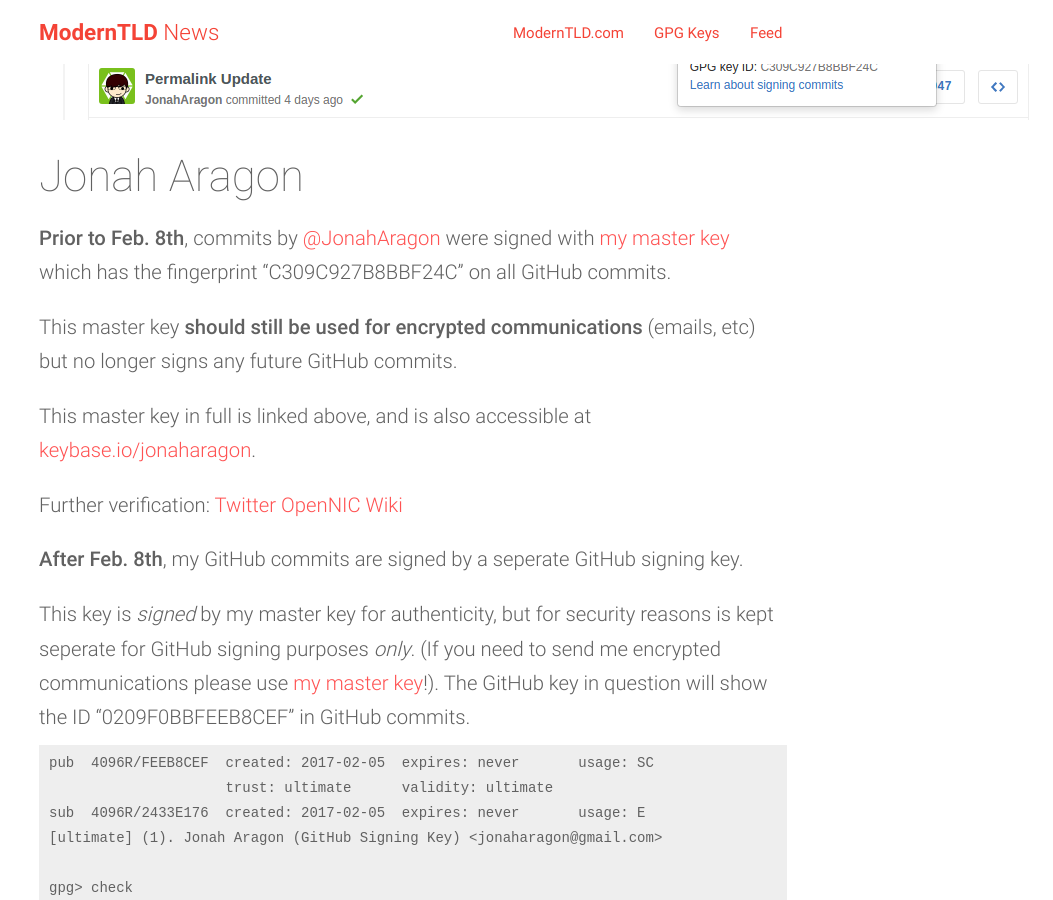
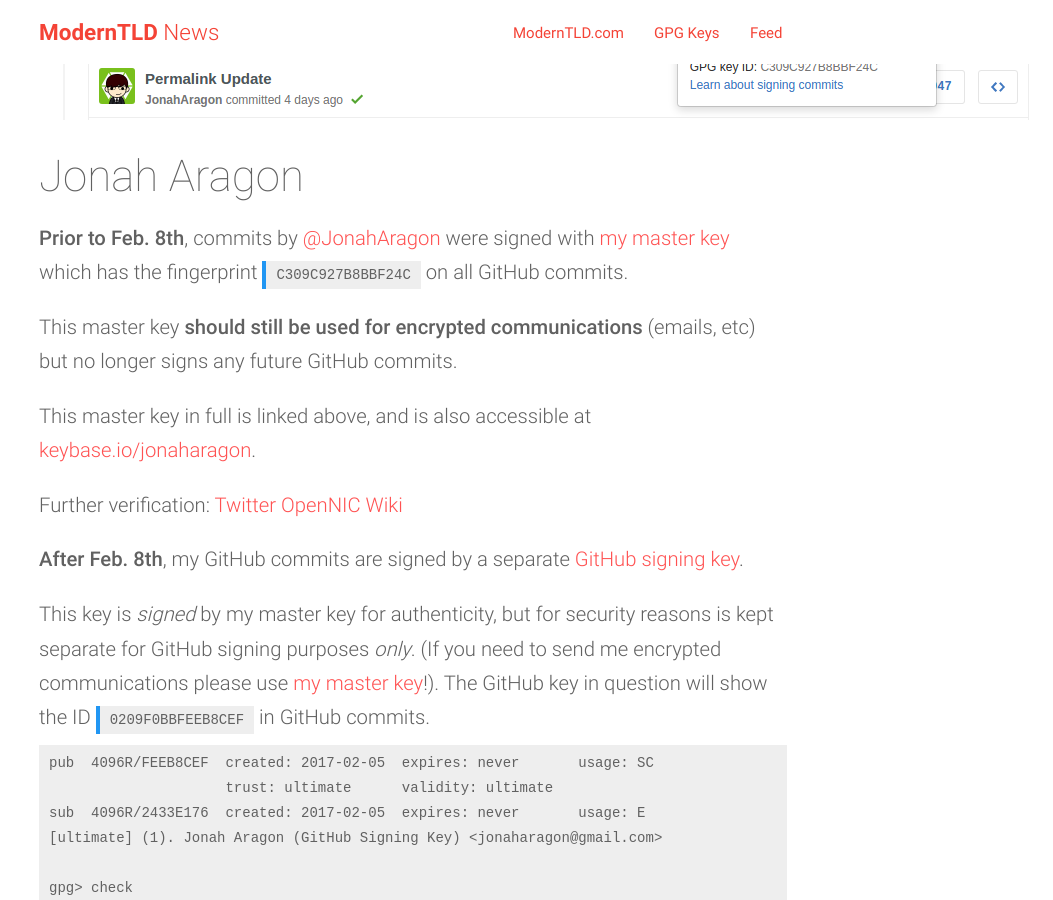
Before and after one commit to ModernTLD/blog.moderntld.com, a Jekyll site: the page built from keys.md, in a window 1280 px wide and 900 px high, scrolled down 1135 px. Shown: the whole window, without its empty margins (227-1280 px from the left). Built offline with Jekyll 4.4.1, drawn with Linux system fonts in a browser that asks for light colours.

Commit message:
Update personal GPG info.
Added link to the full text of my GitHub signing key, as well as correct a few minor issues.

````diff
--- a/keys.md
+++ b/keys.md
@@ -18,7 +18,7 @@
 
 ### Jonah Aragon
 
-**Prior to Feb. 8th**, commits by [@JonahAragon](https://github.com/JonahAragon) were signed with [my master key](https://raw.githubusercontent.com/JonahAragon/JonahAragon.github.io/master/keys/jonah-master.asc) which has the fingerprint "C309C927B8BBF24C" on all GitHub commits.
+**Prior to Feb. 8th**, commits by [@JonahAragon](https://github.com/JonahAragon) were signed with [my master key](https://raw.githubusercontent.com/JonahAragon/JonahAragon.github.io/master/keys/jonah-master.asc) which has the fingerprint `C309C927B8BBF24C` on all GitHub commits.
 
 This master key **should still be used for encrypted communications** (emails, etc) but no longer signs any future GitHub commits.
 
@@ -26,9 +26,9 @@
 
 Further verification: [Twitter](https://twitter.com/JonahAragon/status/828617198461665281) [OpenNIC Wiki](http://wiki.opennicproject.org/JonahAragon)
 
-**After Feb. 8th**, my GitHub commits are signed by a seperate GitHub signing key.
+**After Feb. 8th**, my GitHub commits are signed by a separate [GitHub signing key](https://raw.githubusercontent.com/JonahAragon/JonahAragon.github.io/master/keys/jonah-github.asc).
 
-This key is *signed* by my master key for authenticity, but for security reasons is kept seperate for GitHub signing purposes *only*. (If you need to send me encrypted communications please use [my master key](https://raw.githubusercontent.com/JonahAragon/JonahAragon.github.io/master/keys/jonah-master.asc)!). The GitHub key in question will show the ID "0209F0BBFEEB8CEF" in GitHub commits.
+This key is *signed* by my master key for authenticity, but for security reasons is kept separate for GitHub signing purposes *only*. (If you need to send me encrypted communications please use [my master key](https://raw.githubusercontent.com/JonahAragon/JonahAragon.github.io/master/keys/jonah-master.asc)!). The GitHub key in question will show the ID `0209F0BBFEEB8CEF` in GitHub commits.
 
 ```
 pub  4096R/FEEB8CEF  created: 2017-02-05  expires: never       usage: SC
````
